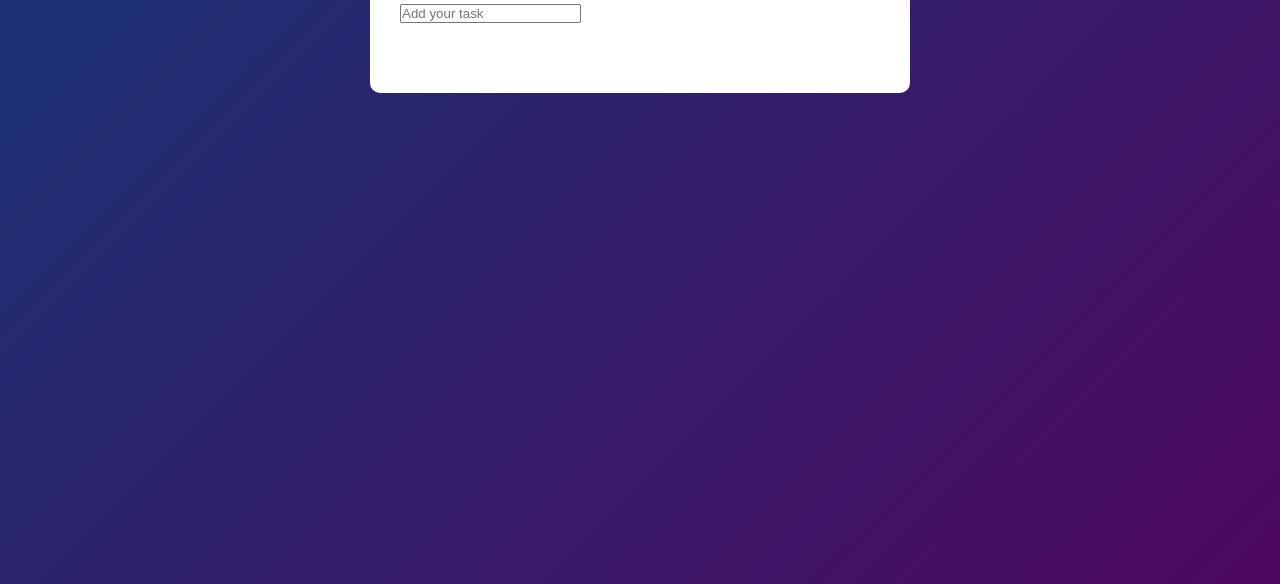
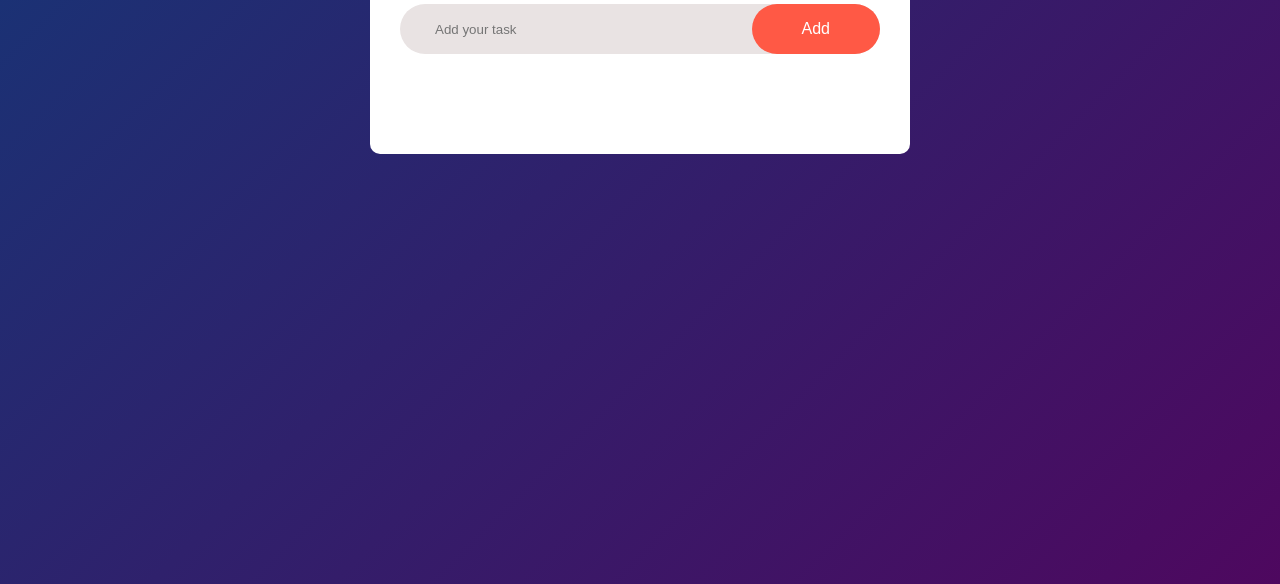
Before and after one commit to Marionwanyama23/todo-list, a plain HTML site: page index.html in a window 1280 px wide. Shown: the part 216-800 px from the top of the page. Drawn offline with Linux system fonts and the light colour scheme.

Commit message:
created the input field

```diff
--- a/index.html
+++ b/index.html
@@ -12,6 +12,7 @@
             <h2>To-Do List <img class="img-title" src="images/icon.png" alt=""></h2>
             <div class="row">
                 <input type="text" id="input-box" placeholder="Add your task">
+                <button>Add</button>
             </div>
         </div>
     </div>
--- a/style.css
+++ b/style.css
@@ -32,3 +32,32 @@
     width: 30px;
     margin-left: 6px;
 }
+
+.row {
+    display: flex;
+    align-items: center;
+    justify-content: space-between;
+    background: rgb(233, 227, 227);
+    padding-left: 25px;
+    border-radius: 30px;
+    margin-bottom: 30px;
+}
+
+input {
+    flex: 1;
+    border: none;
+    outline: none;
+    background: transparent;
+    padding: 10px;
+}
+
+button{
+    padding: 16px 50px;
+    border: none;
+    outline: none;
+    background: #ff5945;
+    color: #fff;
+    font-size: 16px;
+    border-radius: 30px;
+    cursor: pointer;
+}
```
